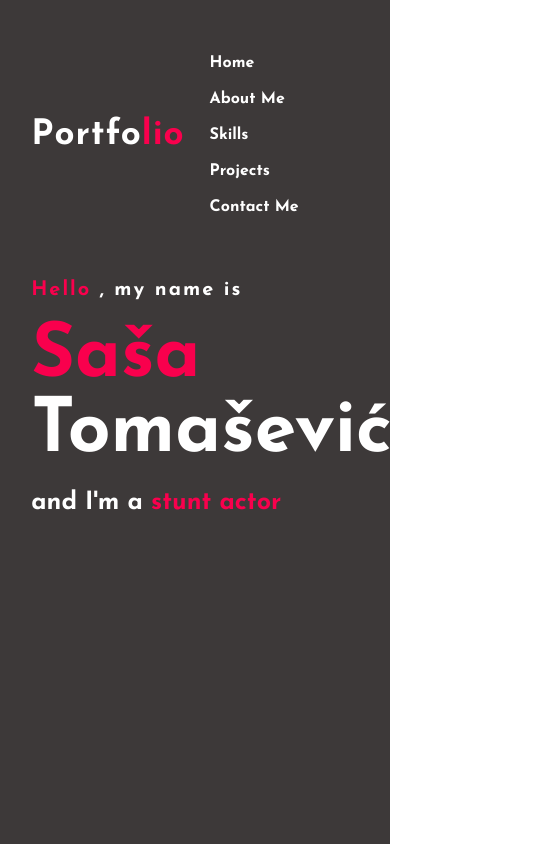
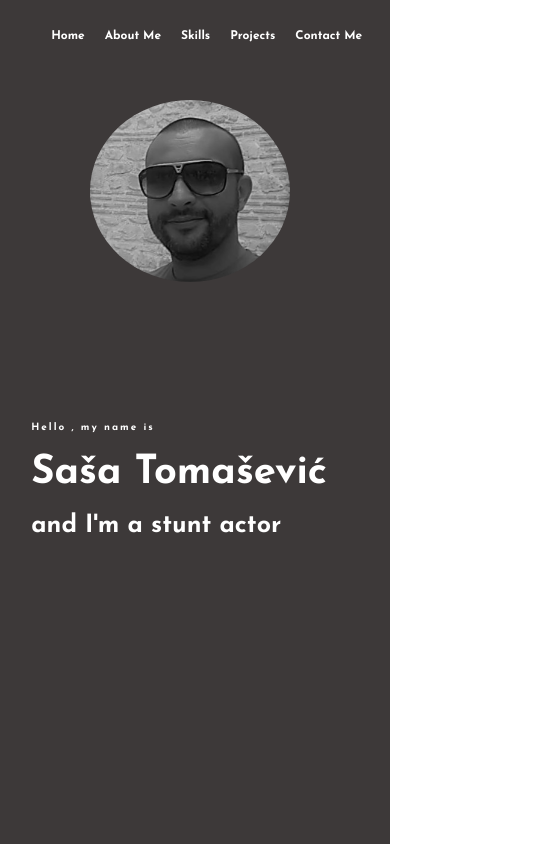
Before and after one commit to LukaJerkovic/Stuntman, a plain HTML site: page index.html in a window 390 px wide. Shown: the top 844 px of the page, 550 px wide, since content can reach past the window. Drawn offline with Linux system fonts and the light colour scheme.

Commit message:
smaller screen fix

```diff
--- a/index.html
+++ b/index.html
@@ -22,39 +22,42 @@
       crossorigin="anonymous"
       referrerpolicy="no-referrer"
     />
+    <link rel="stylesheet" href="https://cdnjs.cloudflare.com/ajax/libs/font-awesome/4.7.0/css/font-awesome.min.css">
   </head>
   <body>
     <!--hero Section start-->
 
-    <div class="hero">
-       <nav>
-        <h2 class="logo">Portfo<span>lio</span></h2>
-        <ul>
-          <li><a href="#hero">Home</a></li>
-          <li><a href="#about">About me</a></li>
-          <li><a href="#skills">Skills</a></li>
-          <li><a href="#projects">Projects</a></li>
-          <li><a href="#contact-me">Contact me</a></li>
-        </ul>
-      </nav>
-      <div id="hero" class="content">
+    <div class="hero" id= "hero">
+       <div class="topnav" id="myTopnav">
+        <a href="#hero">Home</a>
+        <a href="#about">About me</a>
+        <a href="#skills">Skills</a>
+        <a href="#projects">Projects</a>
+        <a href="#contact-me">Contact me</a>
+       </div>
+
+      <div class="profile-img">
+        <img src="../stuntman/assets/Profile.jpg" alt="Profile">
+      </div>
+      <div class="content">
         <h4><span>Hello</span> , my name is</h4>
         <h1><span>Saša</span>  Tomašević</h1>
         <h3>and I'm a <span>stunt actor</span></h3>
       </div>
     </div>
+
     <section id="about" class="about">
-      <div class="container">
-        <img src="./assets/IMG-20221029-WA0016.jpg">
-        <img src="./assets/IMG-20221029-WA0014.jpg">
-        <img src="./assets/IMG-20221029-WA0015.jpg">
-        <img src="./assets/IMG-20221029-WA0017.jpg">
       </div><br><br>
       <div class="about-text">
         <h2>About me</h2>
         <h5><span>Stunt Actor</span></h5>
         <p>I am stunt man with many years of experience . I'm in the stunt work since 2005. and over the years I aquired many skills needed for this job . Worked on many popular TV shows and Hollywood movies .</p>
-        <button type="button">Let's Talk</button>
+        <div class="container">
+        <img src="./assets/IMG-20221029-WA0016.jpg" style="width: 400px; max-width: 50%">
+        <img src="./assets/IMG-20221029-WA0014.jpg" style="width: 400px; max-width: 50%">
+        <img src="./assets/IMG-20221029-WA0015.jpg" style="width: 400px; max-width: 50%">
+        <img src="./assets/IMG-20221029-WA0017.jpg" style="width: 400px; max-width: 50%"><br><br>
+        <button type="button" href="mailto:sasa.tomas1907@gmail.com">Let's Talk</button>
     </section>
 
     <div class="physique">
@@ -75,6 +78,7 @@
         <li>Waist<span>:</span> 95cm</li>
         <li>Hips circumference<span>:</span> 91cm</li>
       </ul>
+
       <div id="skills" class="skills">
       <div class="title">
         <h2>Skills <span>:</span></h2>
@@ -89,6 +93,7 @@
       </ul>
       </div>
       </div>
+
       <div id="projects" class="projects">
         <div class="title">
           <h2>Projects <span>:</span></h2>
@@ -126,7 +131,7 @@
         <a href="https://www.facebook.com/sasa.tomasevic.798"><i class="fa-brands fa-facebook"></i></a>
         <a href="https://www.instagram.com/sasa.tomas1907/"><i class="fa-brands fa-instagram"></i></a>
       </div>
-      <p class="end">CopyRight By Luka Jerković yes</p>
+      <p class="end">CopyRight By Luka Jerković</p>
     </footer>
   </body>
 </html>
--- a/styles.css
+++ b/styles.css
@@ -13,35 +13,23 @@
     background-position: center;
 }
 
-nav {
+.topnav {
+    position: fixed;
     display: flex;
     align-items: center;
     justify-content: space-between;
     padding-top: 45px;
     padding-left: 8%;
     padding-right: 8%;
+    right: 150px;
 }
 
 
 
-.logo {
-    color: white;
-    font-size: 35px;
-    letter-spacing: 1px;
-    cursor: pointer;
-}
-
-span {
-    color: #f9004d;
-}
-
-nav ul li {
+.topnav a {
     list-style-type: none;
     display: inline-block;
     padding: 10px 25px;
-}
-
-nav ul li a {
     color: white;
     text-decoration: none;
     font-weight: bold;
@@ -49,9 +37,18 @@ nav ul li a {
     ;
 }
 
-nav ul li a:hover {
+.topnav a:hover {
     color: #f9004d;
     transition: .4s;
+}
+
+.profile-img img{
+    border-radius: 50%;
+    float: right;
+    position: relative;
+    top: 155px;
+    right: 155px;
+
 }
 
 .content {
@@ -314,3 +311,103 @@ footer p:nth-child(2) {
     bottom: 35px;
     font-size: 14px;
 }
+
+@media (max-width: 1000px) {
+
+
+    .topnav {
+            position: fixed;
+            display: flex;
+            align-items: center;
+            justify-content: space-between;
+            padding-top: 20px;
+            padding-left: 2%;
+            padding-right: 2%;
+            right: 10px
+        }
+
+
+
+    .topnav a {
+            list-style-type: none;
+            display: inline-block;
+            padding: 10px 10px;
+            font-size: 12px;
+            color: white;
+            text-decoration: none;
+            font-weight: bold;
+            text-transform: capitalize;
+        }
+
+    .profile-img img {
+            width: 200px;
+            border-radius: 50%;
+            float: right;
+            position: relative;
+            top: 100px;
+            right: 100px;
+
+        }
+
+    .content {
+        bottom: 500px;
+
+    }
+
+    .content h1 {
+            color: white;
+            margin: 20px 0px 20px;
+            font-size: 40px;
+
+        }
+
+    .content h3 {
+            color: white;
+            font-size: 25px;
+            margin-bottom: 20px;
+        }
+
+    .content h4 {
+            color: white;
+            letter-spacing: 2px;
+            font-size: 10px;
+        }
+
+    .about div {
+        width: fit-content;
+        block-size: fit-content;
+    }
+
+    .about-text h2 {
+            font-size: 35px;
+
+    }
+
+    .about-text h5 {
+            font-size: 15px;
+    }
+
+    .about-text p {
+            font-size: 10px;
+            width: fit-content;
+            block-size: fit-content;
+
+    }
+
+    .physique h2 {
+
+            font-size: 35px;
+    }
+
+    .physique li {
+            font-size: 15px;
+    }
+
+    .projects h2 {
+            font-size: 35px;
+    }
+
+    .projects li {
+            font-size: 15px;
+    }
+}
```
